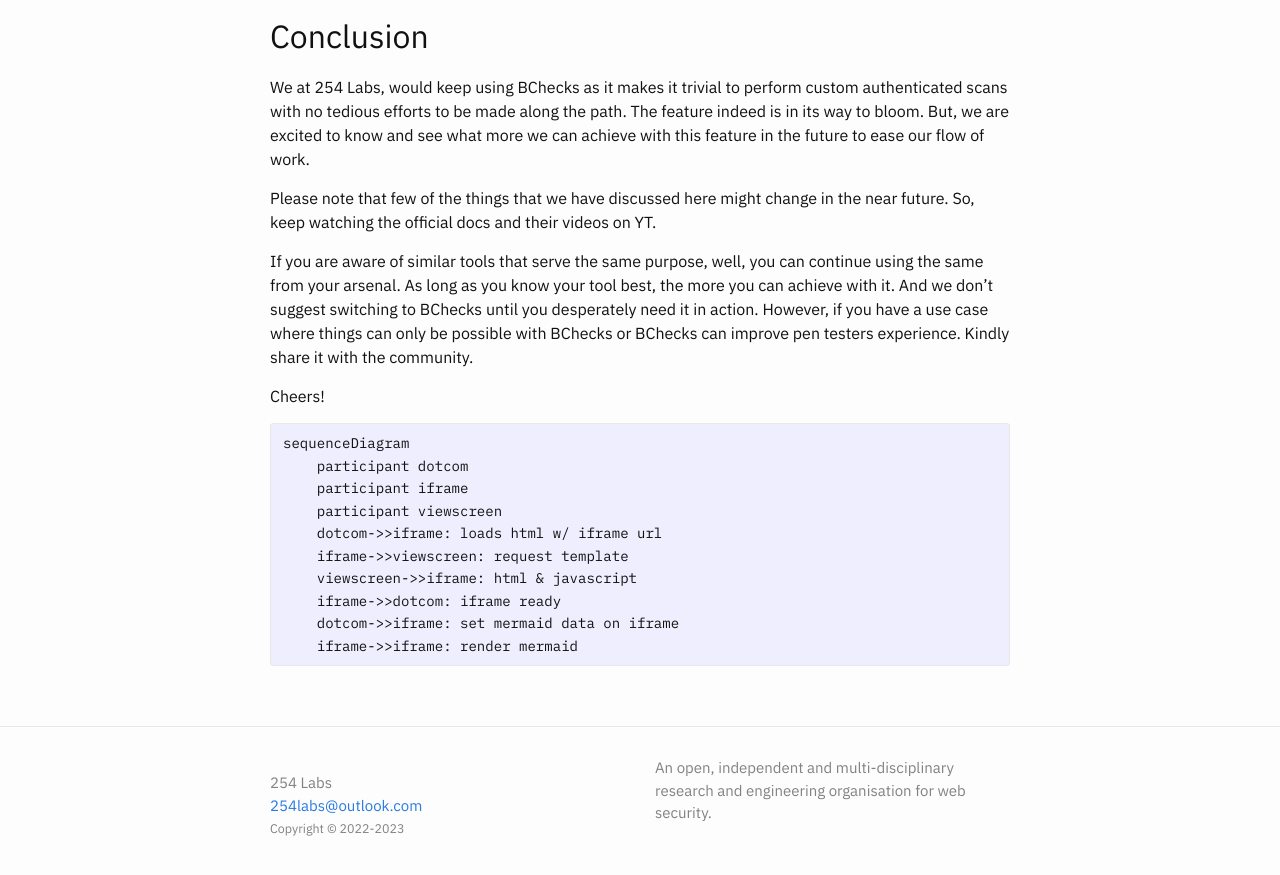
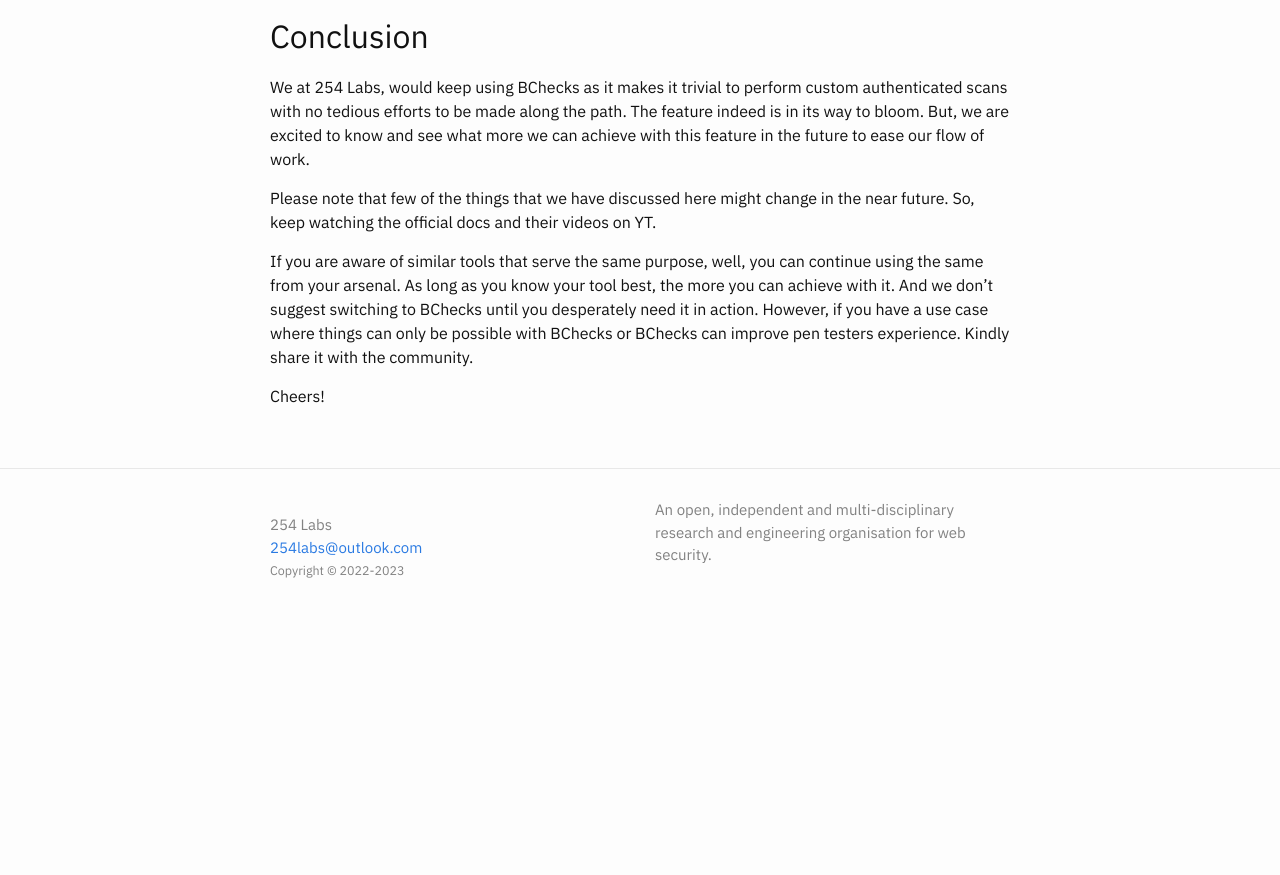
Before and after one commit to 254Labs/254labs.github.io, a Jekyll site: the page built from _posts/2023-07-01-bchecks-dev-workflow.md, in a window 1280 px wide and 900 px high, scrolled down 2720 px. Shown: the top 875 px of the window. Built offline with Jekyll 4.4.1, drawn with Linux system fonts in a browser that asks for light colours; after the commit the page ends 3362 px from its top, so only the background shows below that.

Commit message:
Remove unnecessary mermaid code

````diff
--- a/_posts/2023-07-01-bchecks-dev-workflow.md
+++ b/_posts/2023-07-01-bchecks-dev-workflow.md
@@ -64,16 +64,3 @@ Please note that few of the things that we have discussed here might change in t
 If you are aware of similar tools that serve the same purpose, well, you can continue using the same from your arsenal. As long as you know your tool best, the more you can achieve with it. And we don't suggest switching to BChecks until you desperately need it in action. However, if you have a use case where things can only be possible with BChecks or BChecks can improve pen testers experience. Kindly share it with the community.
 
 Cheers!
-
-```mermaid
-sequenceDiagram
-    participant dotcom
-    participant iframe
-    participant viewscreen
-    dotcom->>iframe: loads html w/ iframe url
-    iframe->>viewscreen: request template
-    viewscreen->>iframe: html & javascript
-    iframe->>dotcom: iframe ready
-    dotcom->>iframe: set mermaid data on iframe
-    iframe->>iframe: render mermaid
-```
````
